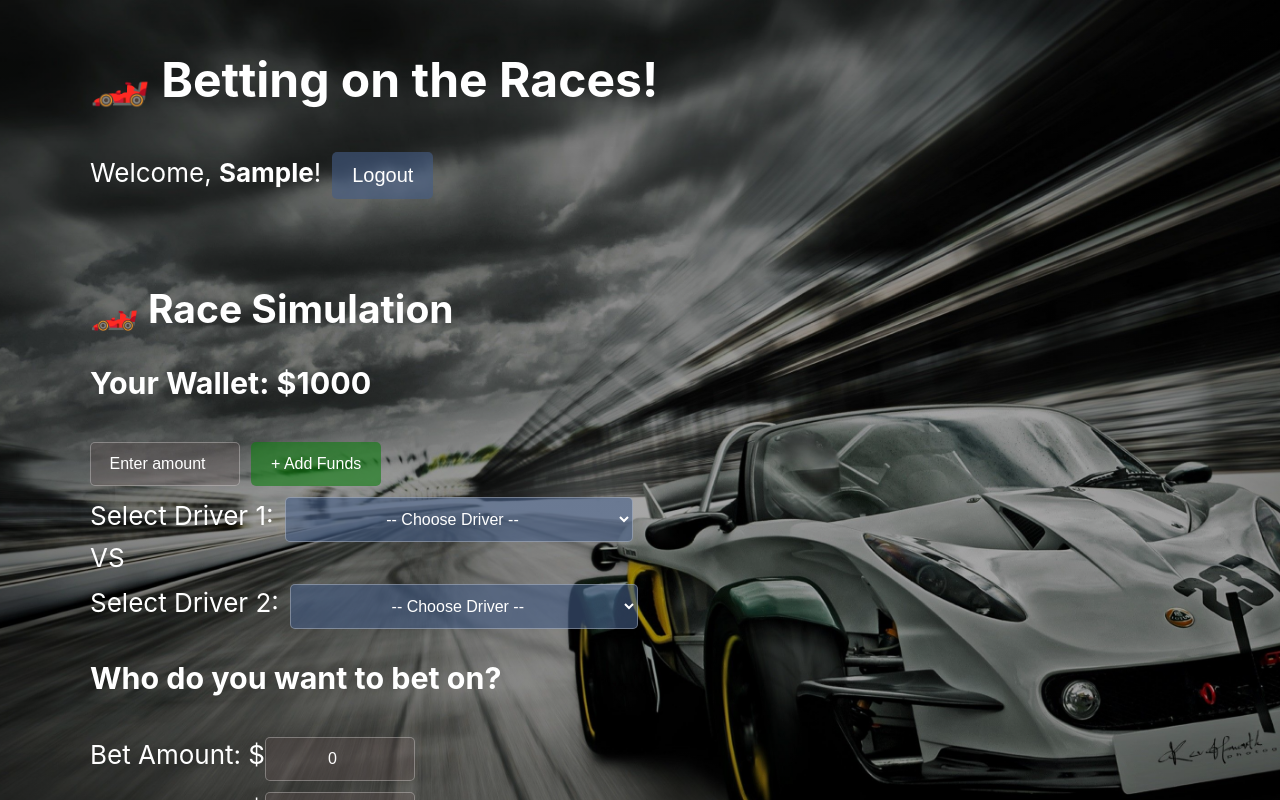
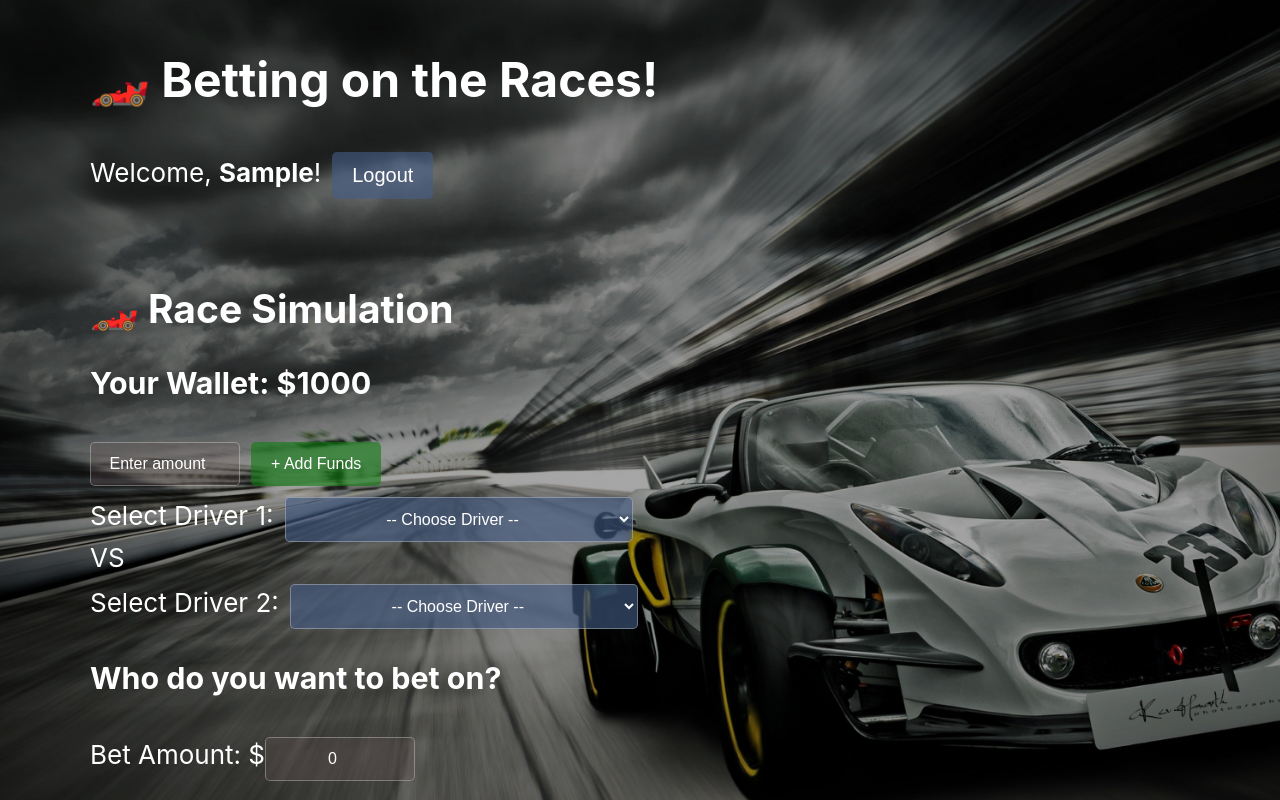
Before and after one commit to jrsossaman/Betting-On-The-Races-React, a React (Create React App) app: page / in a window 1280 px wide. Both pictures are taken after typing "Sample", "Sample", "Sample123" into the empty fields and a click on the button "Create Profile". Shown: the top 800 px of the page. Built offline with nearby package versions, Linux system fonts and the light colour scheme.

Commit message:
fix: Remove duplicate bet amount input field
- Removed duplicate Bet Amount input section
- Kept single clean bet amount input with proper state management
- Fixed stray closing braces in JSX structure

This resolves the issue where users were seeing two bet amount input options.

```diff
--- a/src/components/run_race.jsx
+++ b/src/components/run_race.jsx
@@ -257,21 +257,7 @@ function RunRace() {
                     </p>
                 )}
             </div>
-                <div className="bet-section">
-                    <label>Bet Amount: $</label>
-                    <input
-                        type="number"
-                        value={betAmount}
-                        onChange={(e) => {
-                            const val = e.target.value;
 
-                            setBetAmount(val === '' ? 0 : Math.max(0, parseInt(val, 10) || 0));
-                        }}
-                        disabled={isRacing || !betDriver}
-                        min="1"
-                        placeholder="Enter bet amount"
-                    />
-                </div>
             <div className="bet-section">
                 <label>Bet Amount: $</label>
                 <input
```
